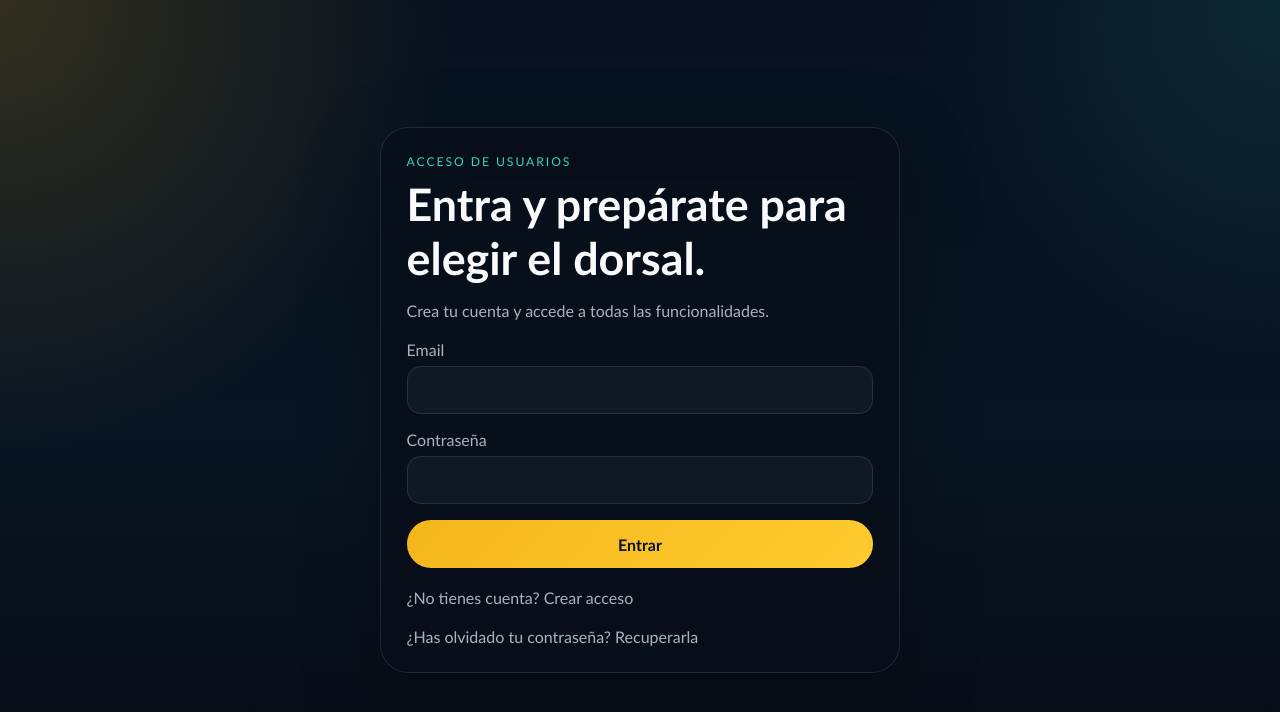
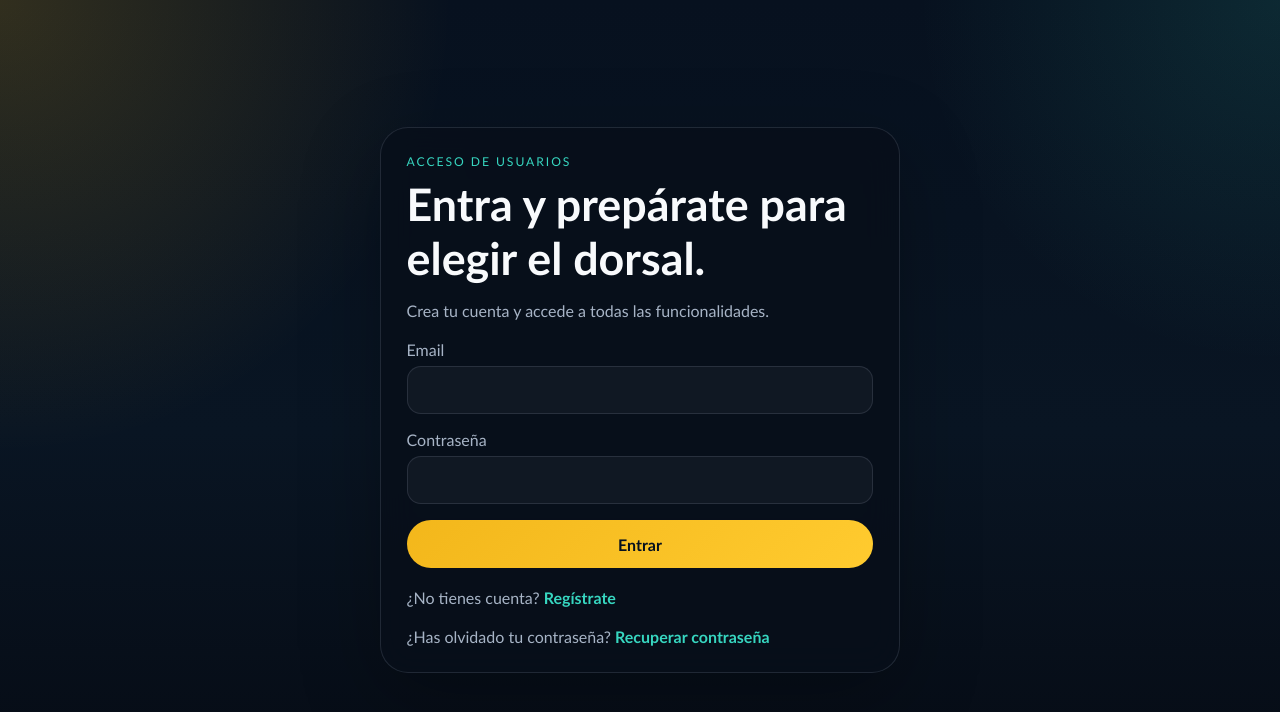
Before and after one commit to lhorcajada/Dorsales, a React (Vite) app in the folder Front/: page /login in a window 1280 px wide. Shown: the top 712 px of the page. Built offline with nearby package versions, Linux system fonts and the light colour scheme; no server answers.

Commit message:
feat(login): iluminar registro cuando da error de credenciales

```diff
--- a/Front/src/features/auth/LoginScreen.module.css
+++ b/Front/src/features/auth/LoginScreen.module.css
@@ -78,3 +78,49 @@
   margin: 1.25rem 0 0;
   color: var(--color-text-muted);
 }
+
+.auth-screen__footer a {
+  color: var(--color-accent);
+  font-weight: 800;
+  text-decoration: none;
+  transition:
+    color 180ms ease,
+    text-shadow 220ms ease,
+    transform 220ms ease,
+    filter 220ms ease;
+}
+
+.auth-screen__footer a:hover,
+.auth-screen__footer a:focus-visible {
+  color: #ffffff;
+  text-shadow: 0 0 18px rgba(55, 214, 192, 0.65);
+}
+
+.auth-screen__register-link--highlighted {
+  display: inline-block;
+  color: #f8ff74;
+  text-shadow:
+    0 0 12px rgba(248, 255, 116, 0.9),
+    0 0 24px rgba(55, 214, 192, 0.95),
+    0 0 42px rgba(55, 214, 192, 0.72);
+  filter: saturate(1.35);
+  animation: auth-screen-register-spotlight 1.15s ease-in-out infinite alternate;
+}
+
+@keyframes auth-screen-register-spotlight {
+  from {
+    transform: translateY(0) scale(1);
+    text-shadow:
+      0 0 10px rgba(248, 255, 116, 0.72),
+      0 0 18px rgba(55, 214, 192, 0.76),
+      0 0 28px rgba(55, 214, 192, 0.48);
+  }
+
+  to {
+    transform: translateY(-1px) scale(1.08);
+    text-shadow:
+      0 0 14px rgba(248, 255, 116, 1),
+      0 0 30px rgba(55, 214, 192, 1),
+      0 0 56px rgba(55, 214, 192, 0.88);
+  }
+}
--- a/Front/src/features/auth/LoginScreen.tsx
+++ b/Front/src/features/auth/LoginScreen.tsx
@@ -14,6 +14,8 @@ import {
 
 import styles from './LoginScreen.module.css';
 
+const INVALID_CREDENTIALS_MESSAGE = 'El email o la contraseña no son correctos.';
+
 export default function LoginScreen() {
   const navigate = useNavigate();
   const { login, error, clearError } = useAuth();
@@ -21,6 +23,7 @@ export default function LoginScreen() {
   const [email, setEmail] = useState('');
   const [password, setPassword] = useState('');
   const [submitting, setSubmitting] = useState(false);
+  const [highlightRegisterLink, setHighlightRegisterLink] = useState(false);
   const canSubmit = email.trim() !== '' && password.trim() !== '' && !submitting;
 
   const handleSubmit = async (event: FormEvent<HTMLFormElement>) => {
@@ -37,6 +40,7 @@ export default function LoginScreen() {
 
     setSubmitting(true);
     clearError();
+    setHighlightRegisterLink(false);
 
     try {
       await login({ email, password });
@@ -52,10 +56,16 @@ export default function LoginScreen() {
         return;
       }
 
+      const localizedMessage = getLocalizedAuthErrorMessage(loginError);
+
+      if (localizedMessage === INVALID_CREDENTIALS_MESSAGE) {
+        setHighlightRegisterLink(true);
+      }
+
       pushNotification({
         tone: 'error',
         title: 'No se ha podido iniciar sesión',
-        description: getLocalizedAuthErrorMessage(loginError),
+        description: localizedMessage,
       });
     } finally {
       setSubmitting(false);
@@ -80,7 +90,10 @@ export default function LoginScreen() {
               autoComplete="username"
               required
               value={email}
-              onChange={(event) => setEmail(event.target.value)}
+              onChange={(event) => {
+                setEmail(event.target.value);
+                setHighlightRegisterLink(false);
+              }}
               type="email"
             />
           </label>
@@ -91,7 +104,10 @@ export default function LoginScreen() {
               autoComplete="current-password"
               required
               value={password}
-              onChange={(event) => setPassword(event.target.value)}
+              onChange={(event) => {
+                setPassword(event.target.value);
+                setHighlightRegisterLink(false);
+              }}
               type="password"
             />
           </label>
@@ -101,12 +117,21 @@ export default function LoginScreen() {
           </button>
         </form>
 
-        <p className={styles['auth-screen__footer']}>
-          ¿No tienes cuenta? <Link to="/register">Crear acceso</Link>
+        <p
+          className={styles['auth-screen__footer']}
+          data-highlighted={highlightRegisterLink ? 'true' : undefined}
+        >
+          ¿No tienes cuenta?{' '}
+          <Link
+            className={highlightRegisterLink ? styles['auth-screen__register-link--highlighted'] : ''}
+            to="/register"
+          >
+            Regístrate
+          </Link>
         </p>
 
         <p className={styles['auth-screen__footer']}>
-          ¿Has olvidado tu contraseña? <Link to={appPaths.forgotPassword}>Recuperarla</Link>
+          ¿Has olvidado tu contraseña? <Link to={appPaths.forgotPassword}>Recuperar contraseña</Link>
         </p>
       </section>
     </main>
```
